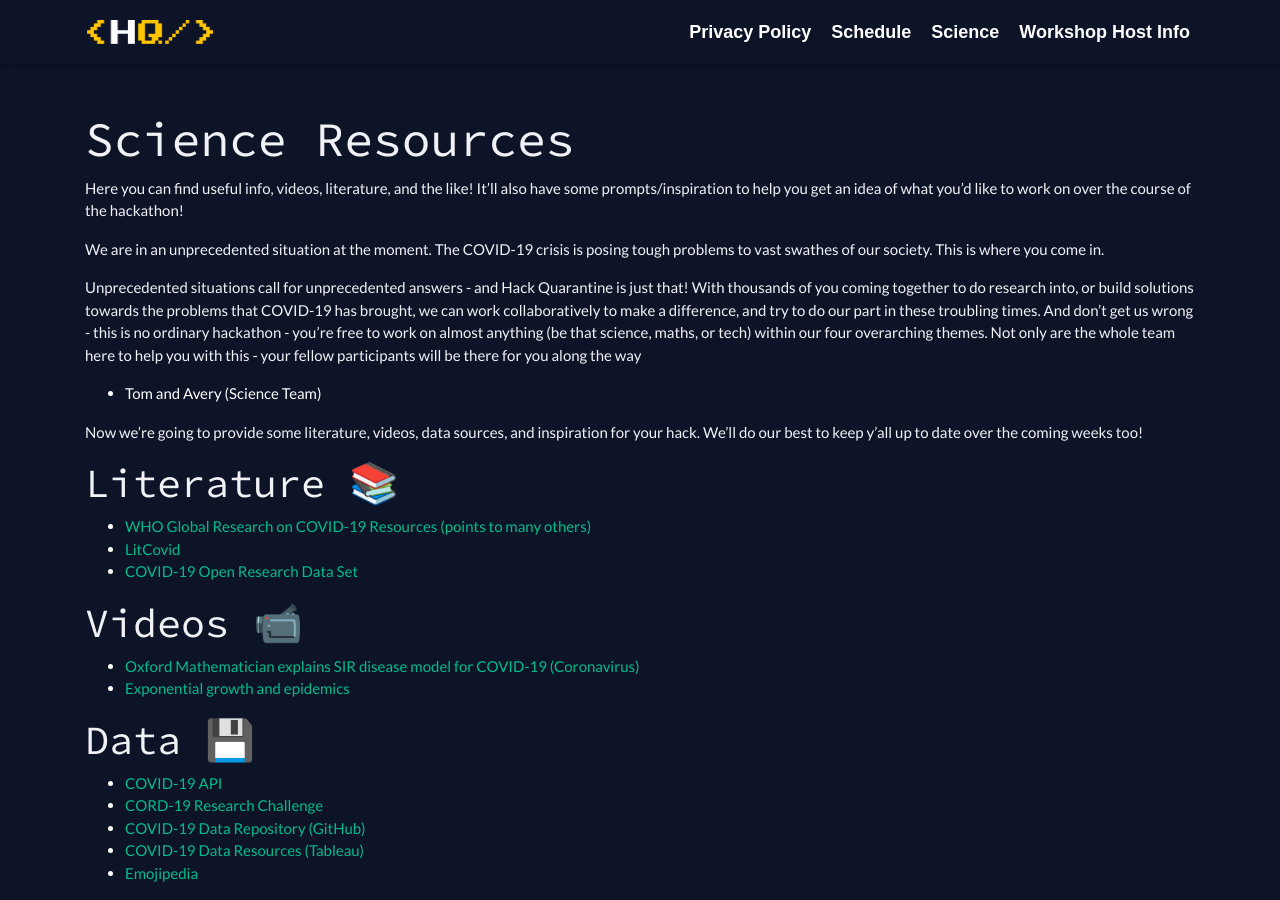
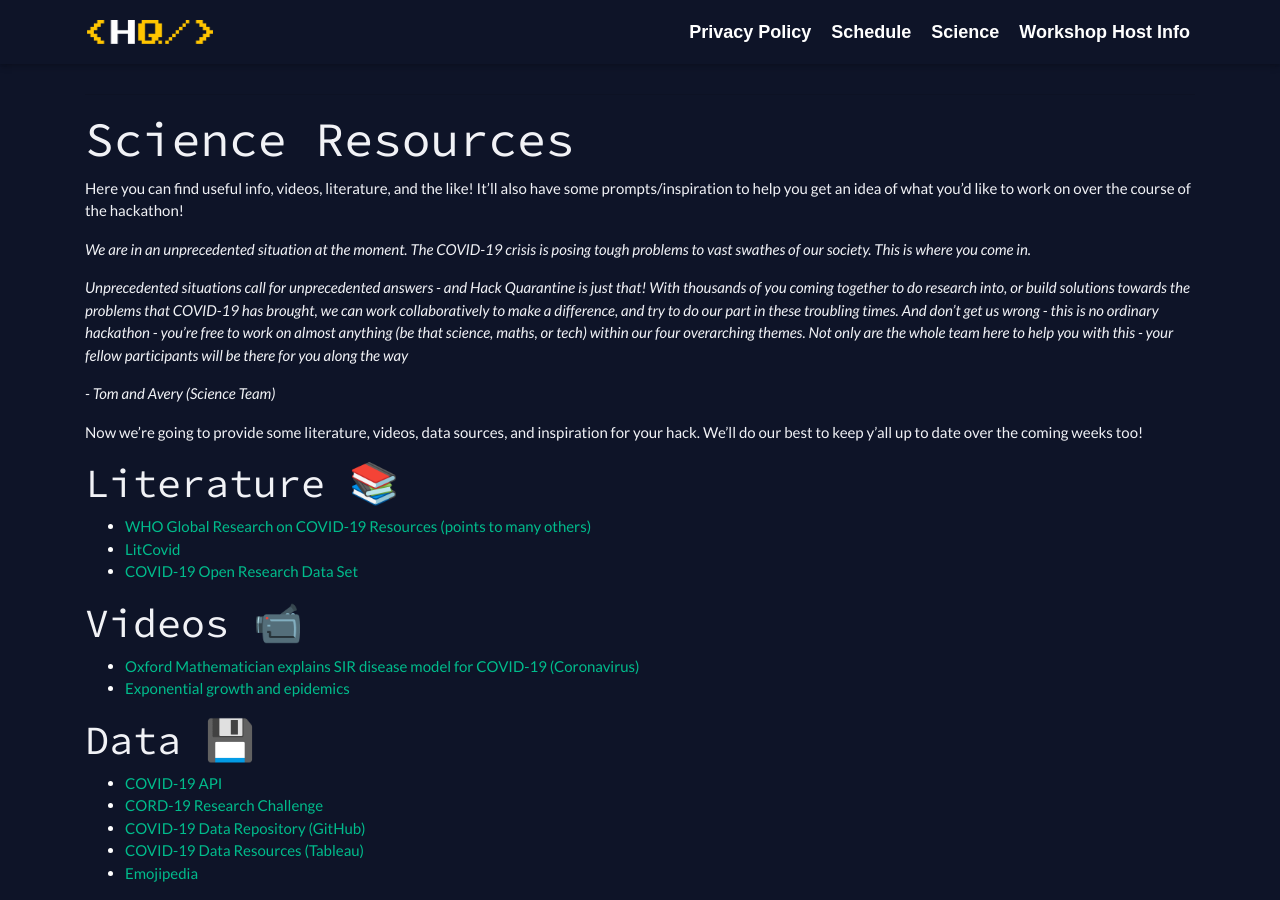
Before and after one commit to HackQuarantine/hq-website, a Jekyll site: the page built from science.md, in a window 1280 px wide and 900 px high. Built offline with Jekyll 4.4.1, drawn with Linux system fonts in a browser that asks for light colours; nearby versions of some CDN libraries.

Commit message:
Update science.md

```diff
--- a/science.md
+++ b/science.md
@@ -12,11 +12,11 @@
 
 Here you can find useful info, videos, literature, and the like! It’ll also have some prompts/inspiration to help you get an idea of what you’d like to work on over the course of the hackathon!
 
-> We are in an unprecedented situation at the moment. The COVID-19 crisis is posing tough problems to vast swathes of our society. This is where you come in.
+_We are in an unprecedented situation at the moment. The COVID-19 crisis is posing tough problems to vast swathes of our society. This is where you come in._
 
-> Unprecedented situations call for unprecedented answers - and Hack Quarantine is just that! With thousands of you coming together to do research into, or build solutions towards the problems that COVID-19 has brought, we can work collaboratively to make a difference, and try to do our part in these troubling times. And don’t get us wrong - this is no ordinary hackathon - you’re free to work on almost anything (be that science, maths, or tech) within our four overarching themes. Not only are the whole team here to help you with this - your fellow participants will be there for you along the way
->
-> - Tom and Avery (Science Team)
+_Unprecedented situations call for unprecedented answers - and Hack Quarantine is just that! With thousands of you coming together to do research into, or build solutions towards the problems that COVID-19 has brought, we can work collaboratively to make a difference, and try to do our part in these troubling times. And don’t get us wrong - this is no ordinary hackathon - you’re free to work on almost anything (be that science, maths, or tech) within our four overarching themes. Not only are the whole team here to help you with this - your fellow participants will be there for you along the way_
+
+ _- Tom and Avery (Science Team)_
 
 Now we’re going to provide some literature, videos, data sources, and inspiration for your hack. We’ll do our best to keep y’all up to date over the coming weeks too!
 
```
